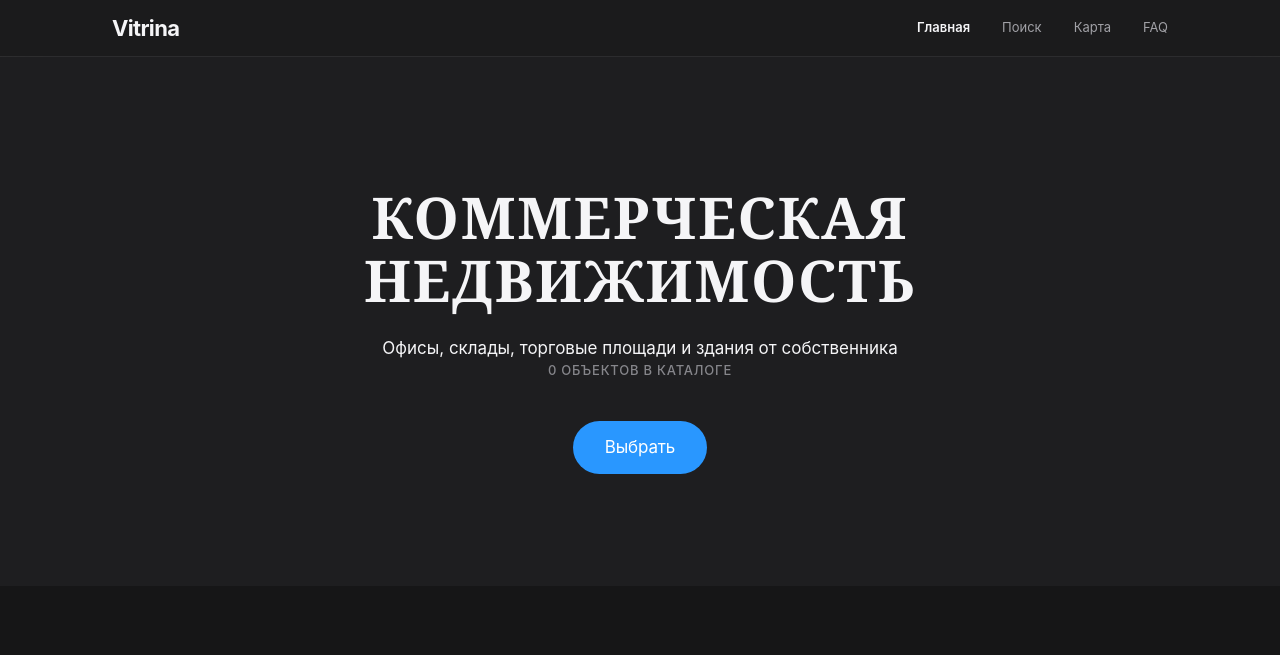
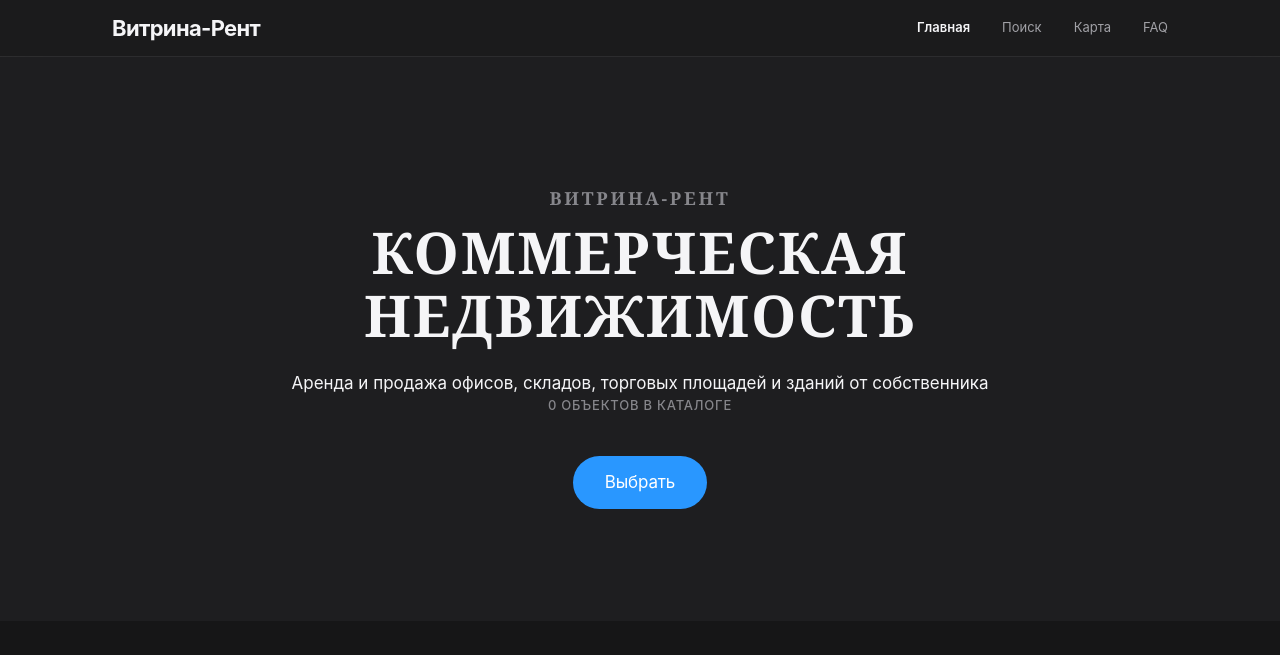
Before and after one commit to yuwi1k/vitrinarent, a FastAPI app: page / in a window 1280 px wide. Shown: the top 655 px of the page. Run offline with FastAPI, Linux system fonts and the light colour scheme; data that the repository does not hold is empty; some libraries are stand-ins or nearby versions.

Commit message:
seo: unique titles, meta descriptions, brand text for Витрина-Рент
Made-with: Cursor

```diff
--- a/static/css/vitrina-asset.css
+++ b/static/css/vitrina-asset.css
@@ -131,6 +131,16 @@ body.menu-open { overflow: hidden; }
   width: 100%;
   position: relative;
   z-index: 1;
+}
+
+.hero-brand {
+  font-family: 'Cormorant Garamond', Georgia, serif;
+  font-size: 1.125rem;
+  font-weight: 600;
+  letter-spacing: 0.15em;
+  text-transform: uppercase;
+  color: var(--color-text-tertiary);
+  margin-bottom: 0.5rem;
 }
 
 .hero-title {
--- a/templates/error.html
+++ b/templates/error.html
@@ -3,7 +3,7 @@
 <head>
   <meta charset="UTF-8" />
   <meta name="viewport" content="width=device-width, initial-scale=1.0" />
-  <title>{{ title }} — Vitrina</title>
+  <title>{{ title }} — Витрина-Рент</title>
   <meta name="description" content="{{ title }}: {{ detail or 'Страница не найдена' }}" />
   <meta name="robots" content="noindex, nofollow" />
   <link rel="shortcut icon" href="/static/images/favicon.png" />
@@ -16,7 +16,7 @@
 <body>
   <header class="header">
     <div class="container header-container">
-      <a href="/" class="logo">Vitrina</a>
+      <a href="/" class="logo">Витрина-Рент</a>
       <nav class="nav" id="nav">
         <a href="/" class="nav-link">Главная</a>
         <a href="/search" class="nav-link">Каталог</a>
--- a/templates/index.html
+++ b/templates/index.html
@@ -3,22 +3,22 @@
 <head>
   <meta charset="UTF-8" />
   <meta name="viewport" content="width=device-width, initial-scale=1.0" />
-  <title>Vitrina — Коммерческая недвижимость</title>
-  <meta name="description" content="Каталог коммерческой недвижимости: офисы, склады, торговые площади. Аренда и продажа. Сервис для агентов." />
-  <meta name="keywords" content="коммерческая недвижимость, аренда офиса, продажа склада, торговые площади, Vitrina, витрина рент" />
-  <meta name="author" content="Vitrina" />
+  <title>Витрина-Рент — аренда и продажа коммерческой недвижимости от собственника</title>
+  <meta name="description" content="Витрина-Рент — каталог коммерческой недвижимости: аренда и продажа офисов, складов, торговых площадей от собственника. Подбор объектов для бизнеса." />
+  <meta name="keywords" content="коммерческая недвижимость, аренда офиса, продажа склада, торговые площади, Витрина-Рент, витрина рент" />
+  <meta name="author" content="Витрина-Рент" />
   <link rel="shortcut icon" href="/static/images/favicon.png" />
   <link rel="canonical" href="{{ base_url }}{{ request.url.path }}" />
 
-  <meta property="og:title" content="Vitrina — Коммерческая недвижимость" />
-  <meta property="og:description" content="Офисы, склады и торговые площади от собственника — подбор для агентов" />
+  <meta property="og:title" content="Витрина-Рент — аренда и продажа коммерческой недвижимости" />
+  <meta property="og:description" content="Офисы, склады и торговые площади от собственника. Подбор коммерческой недвижимости для бизнеса." />
   <meta property="og:type" content="website" />
   <meta property="og:url" content="{{ base_url }}{{ request.url.path }}" />
   <meta property="og:image" content="{{ base_url }}/static/images/og-default.png" />
   <meta property="og:locale" content="ru_RU" />
   <meta name="twitter:card" content="summary_large_image" />
-  <meta name="twitter:title" content="Vitrina — Коммерческая недвижимость" />
-  <meta name="twitter:description" content="Офисы, склады и торговые площади от собственника — подбор для агентов" />
+  <meta name="twitter:title" content="Витрина-Рент — аренда и продажа коммерческой недвижимости" />
+  <meta name="twitter:description" content="Офисы, склады и торговые площади от собственника. Подбор коммерческой недвижимости для бизнеса." />
   <meta name="twitter:image" content="{{ base_url }}/static/images/og-default.png" />
   <meta name="yandex-verification" content="e6fcd66bd1186ee2" />
   <meta name="google-site-verification" content="oEtd5BxM5fAybSDNtTC5PJZCCKSnBITBUe5syl3J2WY" />
@@ -29,15 +29,15 @@
     "@graph": [
       {
         "@type": "Organization",
-        "name": "Vitrina",
+        "name": "Витрина-Рент",
         "url": "{{ base_url }}",
-        "description": "Каталог коммерческой недвижимости: аренда и продажа офисов, складов, торговых площадей."
+        "description": "Витрина-Рент — аренда и продажа коммерческой недвижимости: офисы, склады, торговые площади от собственника."
       },
       {
         "@type": "WebSite",
-        "name": "Vitrina",
+        "name": "Витрина-Рент",
         "url": "{{ base_url }}",
-        "description": "Каталог коммерческой недвижимости: офисы, склады, торговые площади. Аренда и продажа.",
+        "description": "Каталог коммерческой недвижимости: офисы, склады, торговые площади. Аренда и продажа от собственника.",
         "potentialAction": {
           "@type": "SearchAction",
           "target": { "@type": "EntryPoint", "urlTemplate": "{{ base_url }}/search?q={search_term_string}" },
@@ -60,7 +60,7 @@
 
   <header class="header">
     <div class="container header-container">
-      <a href="/" class="logo">Vitrina</a>
+      <a href="/" class="logo">Витрина-Рент</a>
       <nav class="nav" id="nav">
         <a href="/" class="nav-link active">Главная</a>
         <a href="/search" class="nav-link">Поиск</a>
@@ -78,8 +78,9 @@
   <main>
     <section class="hero">
       <div class="container hero-content">
+        <p class="hero-brand">Витрина-Рент</p>
         <h1 class="hero-title">Коммерческая<br>недвижимость</h1>
-        <p class="hero-subtitle">Офисы, склады, торговые площади и здания от собственника</p>
+        <p class="hero-subtitle">Аренда и продажа офисов, складов, торговых площадей и зданий от собственника</p>
         <p class="hero-detail">{{ total_properties }} объектов в каталоге</p>
         <div class="hero-actions">
           <a href="/search" class="btn-pill btn-pill--primary">Выбрать</a>
@@ -182,7 +183,7 @@
     <div class="container">
       <div class="footer-inner">
         <div class="footer-left">
-          <span class="footer-logo">Vitrina</span>
+          <span class="footer-logo">Витрина-Рент</span>
           <span class="footer-sep">&middot;</span>
           <span class="footer-tagline">Коммерческая недвижимость</span>
           <span class="footer-sep">&middot;</span>
```
Also changed, not shown: templates/faq.html (+8 -8 lines), templates/map.html (+7 -7 lines), templates/property-single.html (+5 -5 lines), templates/search.html (+8 -8 lines).
